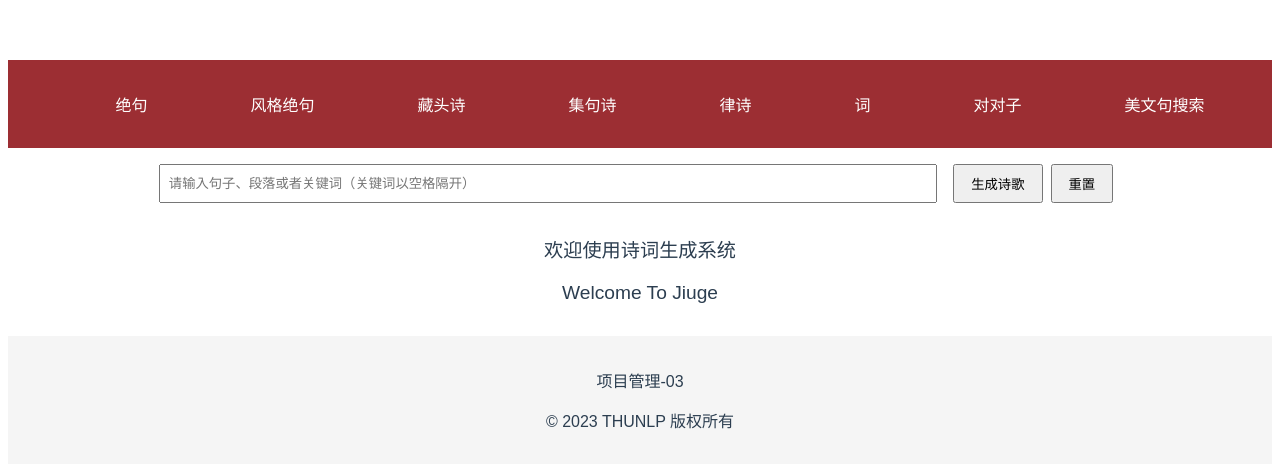
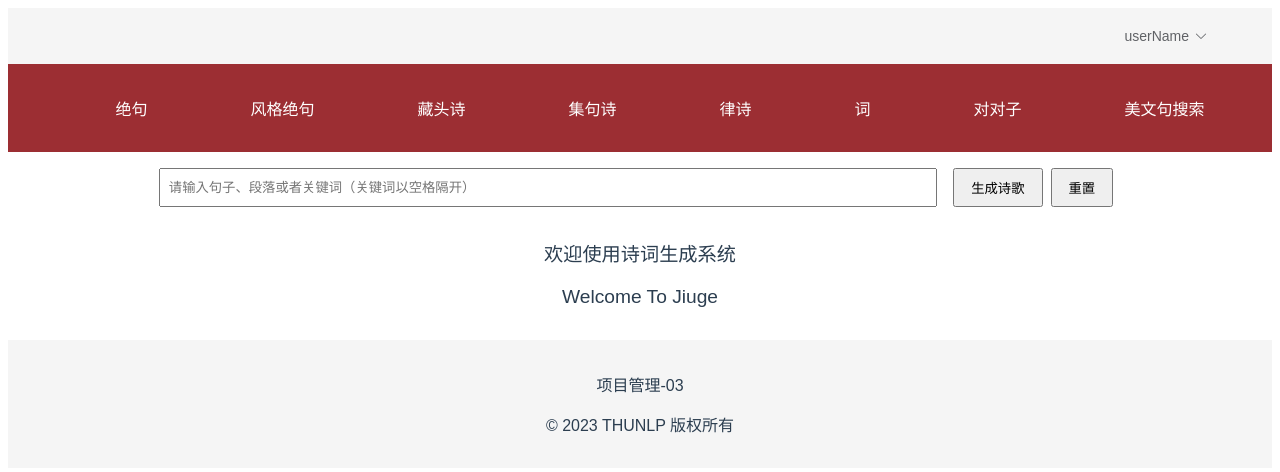
Before and after one commit to NebulaYi/poetry, a Vue app in the folder poetry_web/: page /home in a window 1280 px wide. Shown: the top 472 px of the page. Built offline with nearby package versions, Linux system fonts and the light colour scheme.

Commit message:
添加文件

```diff
--- a/poetry_web/package.json
+++ b/poetry_web/package.json
@@ -8,6 +8,7 @@
     "lint": "vue-cli-service lint"
   },
   "dependencies": {
+    "@element-plus/icons-vue": "^2.3.1",
     "axios": "^1.7.1",
     "core-js": "^3.8.3",
     "element-plus": "^2.7.3",
--- a/poetry_web/src/App.vue
+++ b/poetry_web/src/App.vue
@@ -15,6 +15,6 @@ export default {
   font-family: Arial, sans-serif;
   text-align: center;
   color: #2c3e50;
-  margin-top: 60px;
+  //margin-top: 60px;
 }
 </style>
--- /dev/null
+++ b/poetry_web/src/views/Header.vue
@@ -0,0 +1,86 @@
+<template>
+  <header class="header">
+    <el-dropdown @command="handleCommand">
+      <span class="el-dropdown-link">
+        userName<el-icon class="el-icon--right"><ArrowDown /></el-icon>
+      </span>
+      <template #dropdown>
+        <el-dropdown-menu>
+          <el-dropdown-item command="a">修改密码</el-dropdown-item>
+          <el-dropdown-item command="b">修改信息</el-dropdown-item>
+          <el-dropdown-item command="c">历史记录</el-dropdown-item>
+          <el-dropdown-item command="d">Action 4</el-dropdown-item>
+          <el-dropdown-item command="e" divided @click="handleLogout">登出</el-dropdown-item>
+        </el-dropdown-menu>
+      </template>
+    </el-dropdown>
+  </header>
+</template>
+
+<script>
+import { ElMessage, ElDropdown, ElDropdownMenu, ElDropdownItem, ElIcon } from 'element-plus'
+import { ArrowDown } from '@element-plus/icons-vue'
+import router from '../router/index.js' // 确保引入你的 Vue Router 实例
+
+export default {
+  name: 'Header',
+  components: {
+    ArrowDown,
+    ElDropdown,
+    ElDropdownMenu,
+    ElDropdownItem,
+    ElIcon
+  },
+  setup() {
+    const handleCommand = (command) => {
+      // 根据 command 执行不同的逻辑
+      switch (command) {
+        case 'a':
+          // 打开修改密码的弹窗
+          break
+        case 'b':
+          // 打开修改信息的弹窗
+          break
+        case 'c':
+          // 跳转至历史记录页面
+          //router.push('/history') // 确保 '/history' 是正确的路由路径
+          break
+        case 'd':
+          // 执行 Action 4 的逻辑
+          break
+        case 'e':
+          ElMessage(`已成功登出账号！`)// 执行登出逻辑
+          break
+      }
+    }
+
+    const handleLogout = () => {
+      // 执行登出逻辑，比如清除本地存储的 token
+      // 然后跳转至登录页面
+      router.push('/login') // 确保 '/login' 是正确的路由路径
+    }
+
+    // 返回对象，包含需要在模板中使用的属性和方法
+    return {
+      handleCommand,
+      handleLogout,
+      ArrowDown
+    }
+  }
+}
+</script>
+
+<style>
+.header {
+  height: 56px;
+  display: flex;
+  align-items: center; /*垂直居中对齐*/
+  justify-content: flex-end; /* 使内容靠右对齐 */
+  background-color: #f5f5f5;
+}
+.el-dropdown-link{
+  display: flex;
+  align-items: center; /* 确保userName和图标垂直居中 */
+  margin-right: 64px;
+}
+</style>
--- a/poetry_web/src/views/Home.vue
+++ b/poetry_web/src/views/Home.vue
@@ -1,5 +1,6 @@
 <template>
   <div>
+    <Header />
     <NavBar />
     <InputArea />
     <ResultArea />
@@ -8,6 +9,7 @@
 </template>
 
 <script>
+import Header from "@/views/Header.vue";
 import NavBar from '../components/NavBar.vue'
 import InputArea from '../components/InputArea.vue'
 import ResultArea from '../components/ResultArea.vue'
@@ -16,6 +18,7 @@ import Footer from '../components/Footer.vue'
 export default {
   name: 'Home',
   components: {
+    Header,
     NavBar,
     InputArea,
     ResultArea,
```
Also changed, not shown: 1 other file (tests, documents, lock files or other folders).
